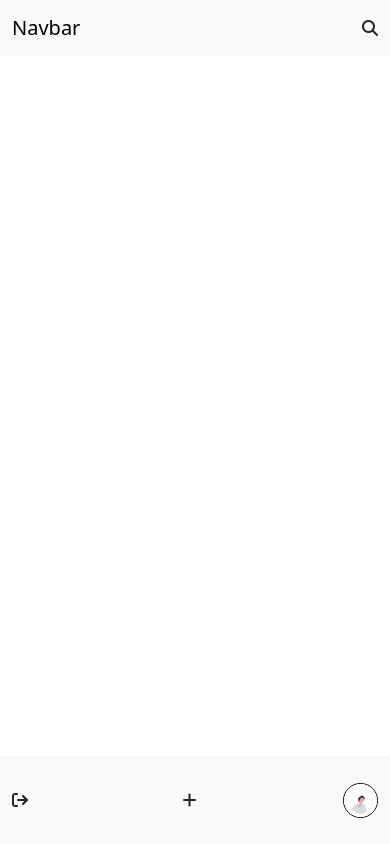
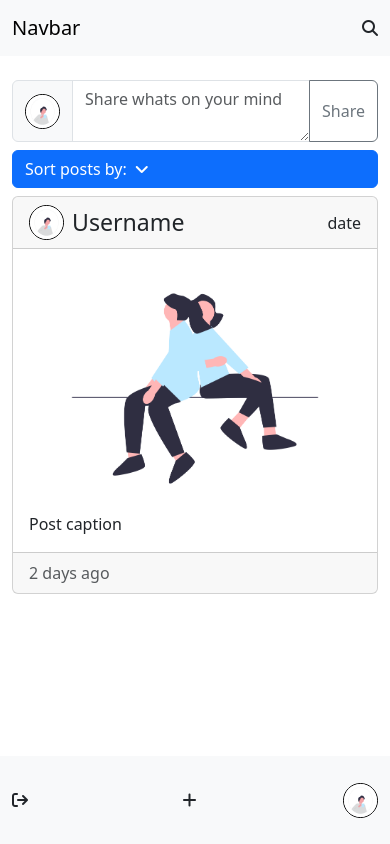
Before and after one commit to DWNWND/JS2-CA, a website: page feed/index.html in a window 390 px wide. Drawn offline with nearby package versions, Linux system fonts and the light colour scheme.

Commit message:
started adding bootstrap elements to feed

```diff
--- a/feed/index.html
+++ b/feed/index.html
@@ -32,7 +32,56 @@
         </div>
       </nav>
     </header>
-    <main></main>
+    <main>
+      <div class="container">
+        <label for="new-post" class="d-none"></label>
+        <div class="input-group">
+          <span class="input-group-text">
+            <a href="#"><img src="../img/undraw_Drink_coffee_v3au.png" class="img-fluid rounded-circle profile-img-nav" alt="..." /></a
+          ></span>
+          <textarea class="form-control" aria-label="Share new post" id="new-post" placeholder="Share whats on your mind"></textarea>
+          <button class="btn btn-outline-secondary" type="submit" id="submit-new-post">Share</button>
+        </div>
+        <a class="btn btn-primary w-100 mt-2 d-flex align-items-center gap-2" data-bs-toggle="collapse" href="#sort-posts" role="button" aria-expanded="false" aria-controls="sort-posts"> Sort posts by: <i class="fa-solid fa-angle-down"></i> </a>
+        <div class="collapse" id="sort-posts">
+          <div class="card card-body">
+            <div class="form-check form-switch">
+              <input class="form-check-input" type="checkbox" id="sortbydate" />
+              <label class="form-check-label" for="sortbydate">Date</label>
+            </div>
+            <div class="form-check form-switch">
+              <input class="form-check-input" type="checkbox" id="sortbyname" />
+              <label class="form-check-label" for="sortbyname">Name</label>
+            </div>
+            <div class="form-check form-switch">
+              <input class="form-check-input" type="checkbox" id="sortbytypethreads" />
+              <label class="form-check-label" for="sortbytypethreads">Threads</label>
+            </div>
+            <div class="form-check form-switch">
+              <input class="form-check-input" type="checkbox" id="sortbymostliked" />
+              <label class="form-check-label" for="sortbymostliked">Most liked</label>
+            </div>
+          </div>
+        </div>
+        <div class="feed pt-2">
+          <div class="card">
+            <div class="card-header d-flex align-items-center justify-content-between">
+              <div class="user d-flex align-items-center gap-2">
+                <a class="nav-link" href="#"><img src="../img/undraw_Drink_coffee_v3au.png" class="img-fluid rounded-circle profile-img-nav" alt="..." /></a>
+                <h3 class="username m-0">Username</h3>
+              </div>
+              <p class="m-0">date</p>
+            </div>
+
+            <div class="card-body">
+              <img src="../img/undraw_In_love_6sq2.png" class="card-img" alt="..." />
+              <p class="card-text">Post caption</p>
+            </div>
+            <div class="card-footer text-muted">2 days ago</div>
+          </div>
+        </div>
+      </div>
+    </main>
     <footer class="footer mt-auto py-3 bg-light fixed-bottom d-sm-none">
       <nav class="navbar">
         <div class="container-fluid d-flex align-items-center">
```
